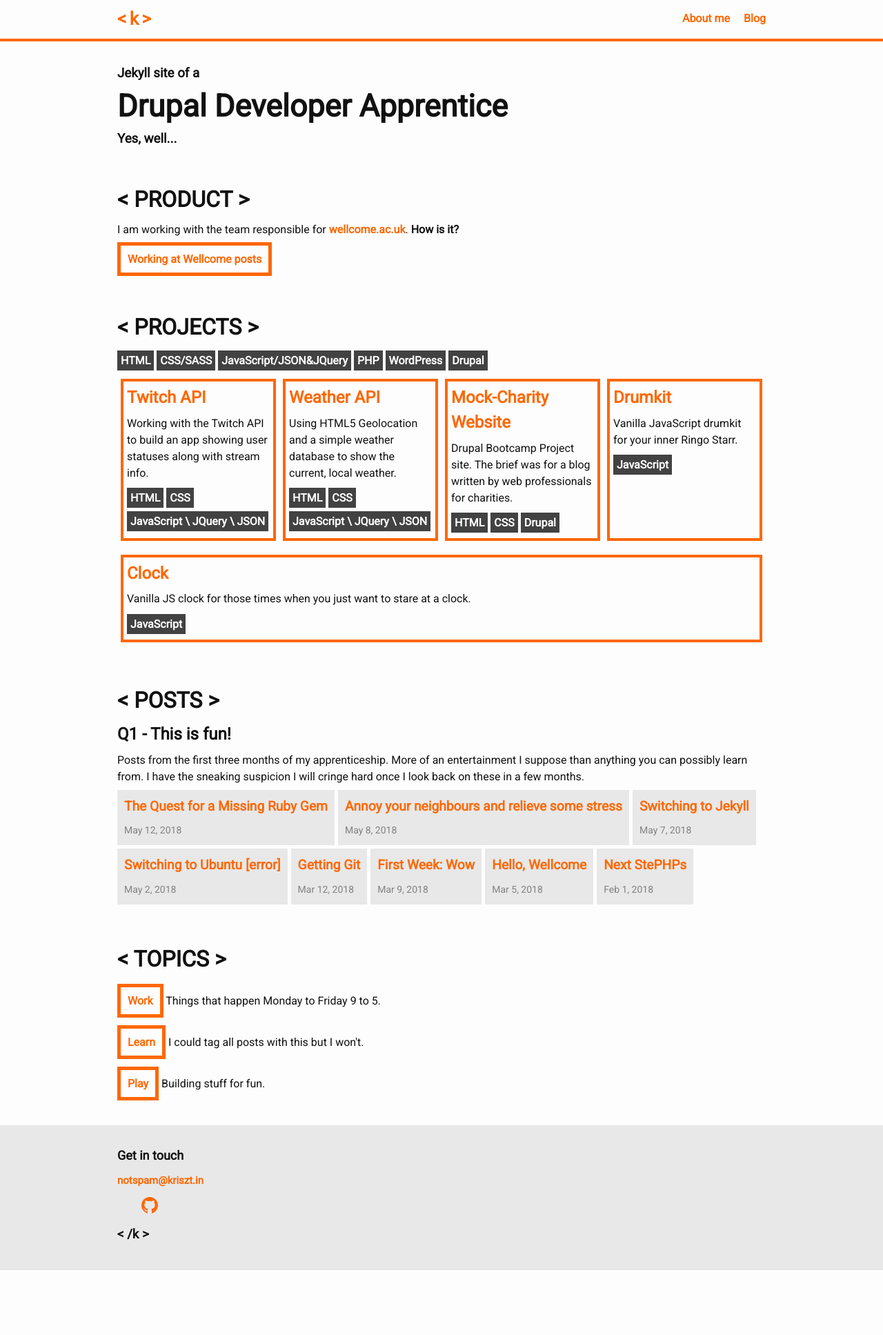
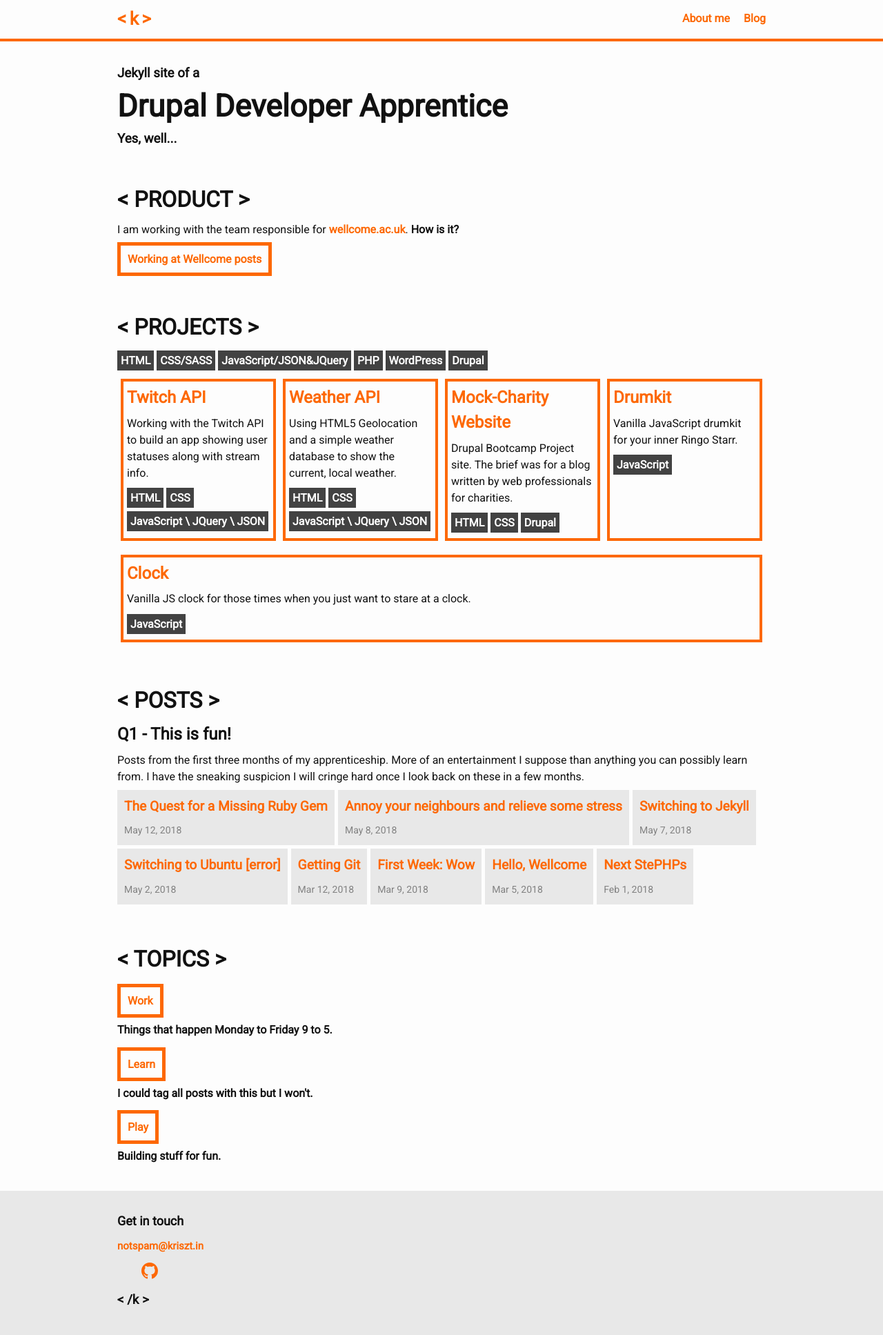
Before and after one commit to krisztin/krisztin.github.io, a Jekyll site: the page built from index.md, in a window 1280 px wide. Shown: the whole page at 69% size. Built offline with Jekyll 4.4.1, drawn with Linux system fonts in a browser that asks for light colours; nearby versions of some CDN libraries; before the commit the page ends 1841 px from its top, so only the background shows below that.

Commit message:
topics cloud linebreaks

```diff
--- a/_layouts/home.html
+++ b/_layouts/home.html
@@ -28,13 +28,11 @@ layout: default
     <h1 class="home-head">&#60; Topics &#62;</h1>
     <div class="home-tags">
       <a class="tag-link" href="{{ site.baseurl }}{% link blog/category/work.md %}">Work</a>
-      <span>Things that happen Monday to Friday 9 to 5.</span>
-      <br>
+      <h4>Things that happen Monday to Friday 9 to 5.</h4>
       <a class="tag-link" href="{{ site.baseurl }}{% link blog/category/learn.md %}">Learn</a>
-      <span>I could tag all posts with this but I won't.</span>
-      <br>
+      <h4>I could tag all posts with this but I won't.</h4>
       <a class="tag-link" href="{{ site.baseurl }}{% link blog/category/play.md %}">Play</a>
-      <span>Building stuff for fun.</span>
+      <h4>Building stuff for fun.</h4>
     </div>
   </div>
 </div>
```
